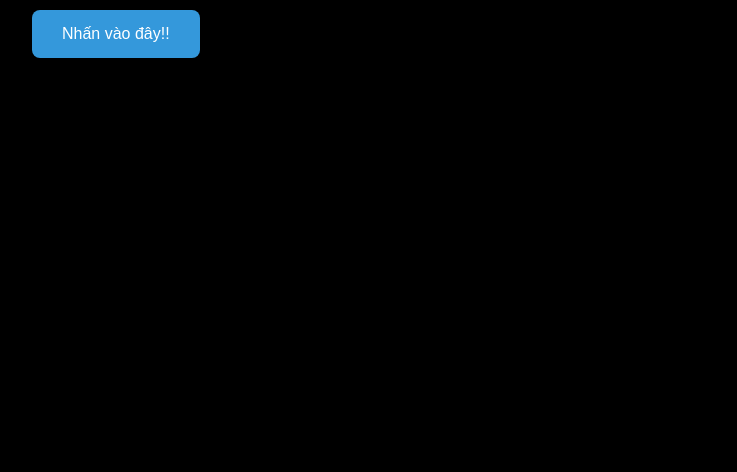
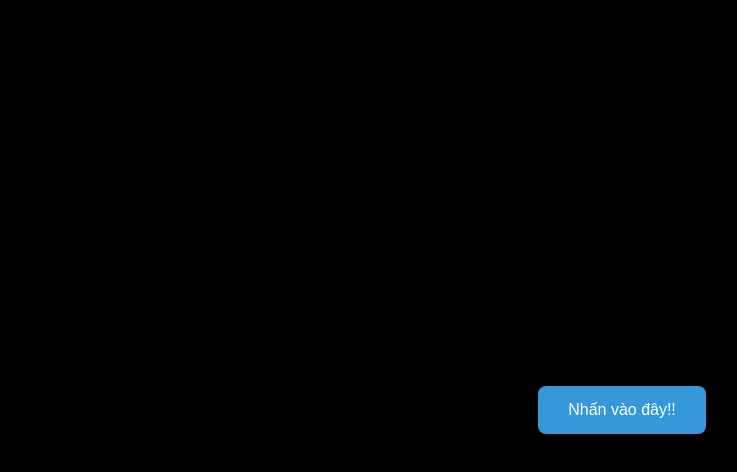
Before and after one commit to InTel-Kore-23/InTel-Kore-23.github.io, a plain HTML site: page journey/index.html in a window 1280 px wide. Shown: the whole page, without its empty margins (18-755 px from the left). Drawn offline with Linux system fonts and the light colour scheme; a web font is replaced by a local one.

Commit message:
Update index.html

```diff
--- a/journey/index.html
+++ b/journey/index.html
@@ -12,7 +12,7 @@
   <audio id="Voice">
     <source src="voice.wav" type="audio/wav">
   </audio>
-
+  <div style="display: flex; justify-content: center; align-items: center; height: 100vh; margin: 0;">
         <button
             onclick="handleClick()"
             style="
@@ -31,7 +31,7 @@
             onmouseup="this.style.transform='scale(1)'">
             Nhấn vào đây!!
         </button>
-
+  </div>
   <div id="typedtext"></div>
   <script src="script.js"></script>
 </body>
```
